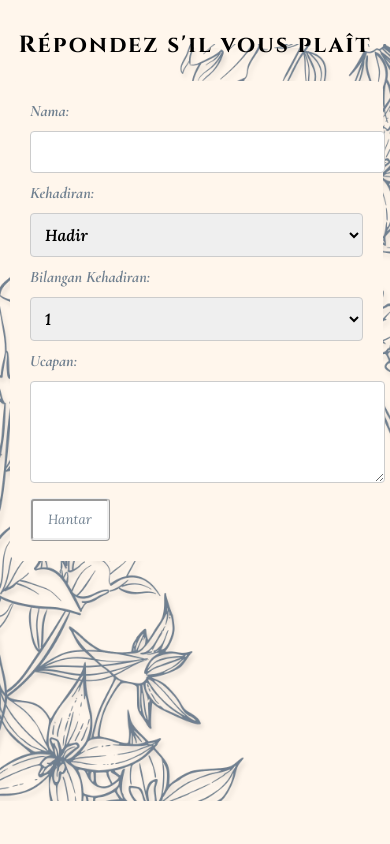
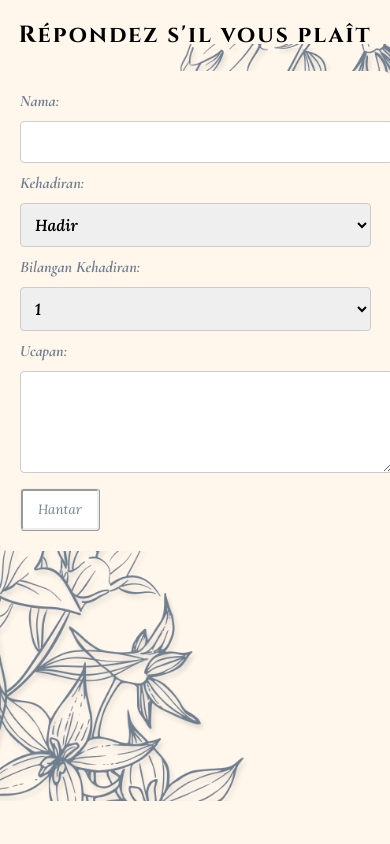
Before and after one commit to Balililion/rsvpMajlis, a website: page index.html in a window 390 px wide. Both pictures are taken after a click on the button "RSVP". Shown: the top 844 px of the page. Drawn offline with nearby package versions, Linux system fonts and the light colour scheme; no server answers; a web font is replaced by a local one.

Commit message:
Update index.html

```diff
--- a/index.html
+++ b/index.html
@@ -277,8 +277,9 @@
       .location-text div {display: block;}
       .rsvp-btn { font-size: 1.3rem; padding: 10px 20px; top: 65%; }
       .rsvp-form-container {
-        padding: 10px;
+        padding-bottom: 0;
         height: auto;
+        margin-bottom: 0;
         min-height: 100vh;
         display: none;
         flex-direction: column;
@@ -288,6 +289,7 @@
         width: 90%;
         max-width: 400px;
         padding: 20px;
+        margin-bottom: 0;
         font-size: 16px;
         box-shadow: none;
       }
```
